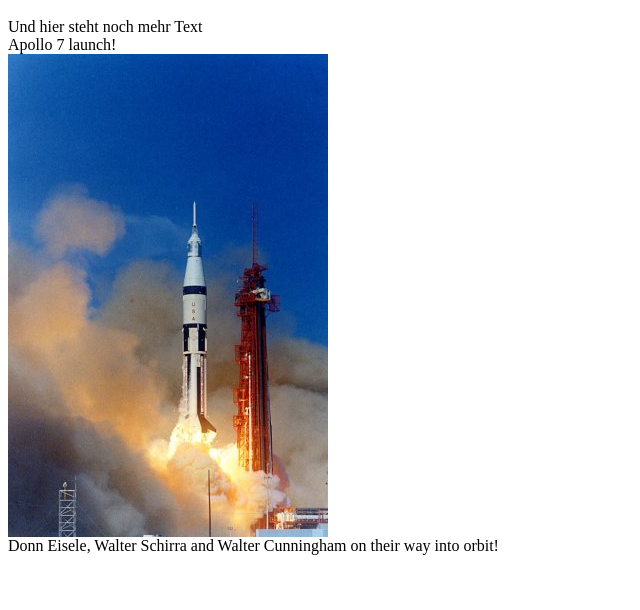
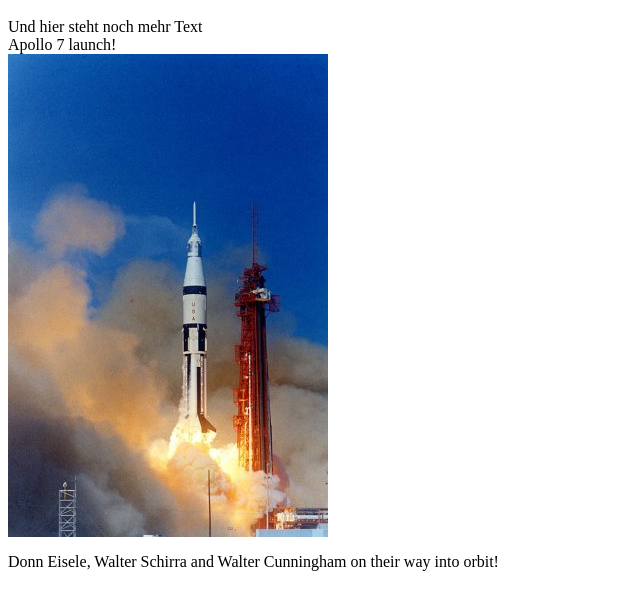
Before and after one commit to sp-devoteam/my-first, a plain HTML site: page index.html in a window 1280 px wide. Shown: the part 48-658 px from the top of the page, without its empty margins (0-640 px from the left). Drawn offline with Linux system fonts and the light colour scheme.

Commit message:
Update index.html

```diff
--- a/index.html
+++ b/index.html
@@ -6,7 +6,7 @@
 		<h1>Wow! Another home page in OpenShift</h1>
 		<a>Und hier steht noch mehr Text<br><a>
 		<a>Apollo 7 launch!<br><a>
-		<img src="Apollo_7.jpg" alt="Apollo 7"><br>
+		<img src="Apollo_7.jpg" alt="Apollo 7"><br><p>
 		<a>Donn Eisele, Walter Schirra and Walter Cunningham on their way into orbit!<br><a>
 	</body>
 </html>
```
